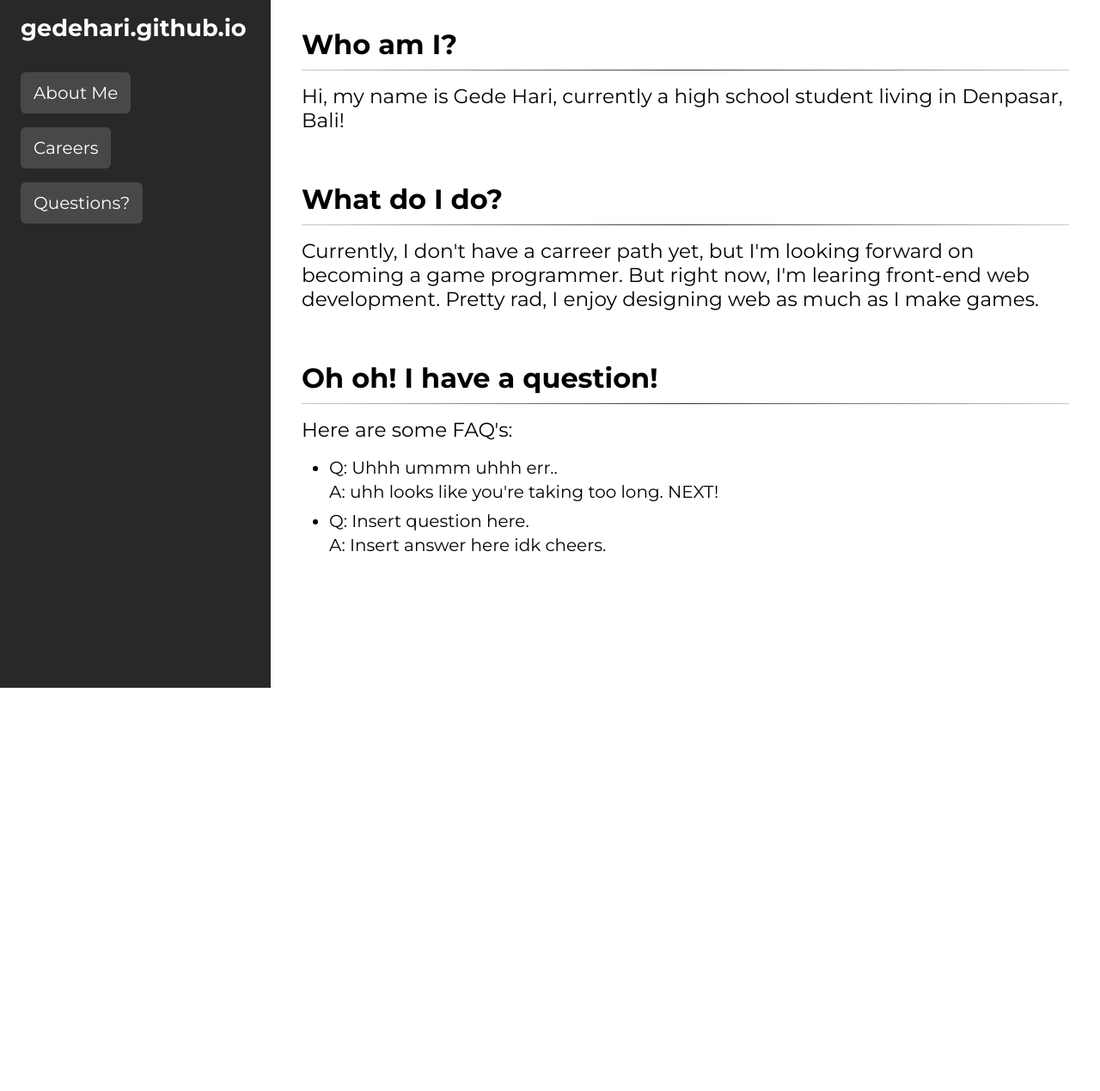
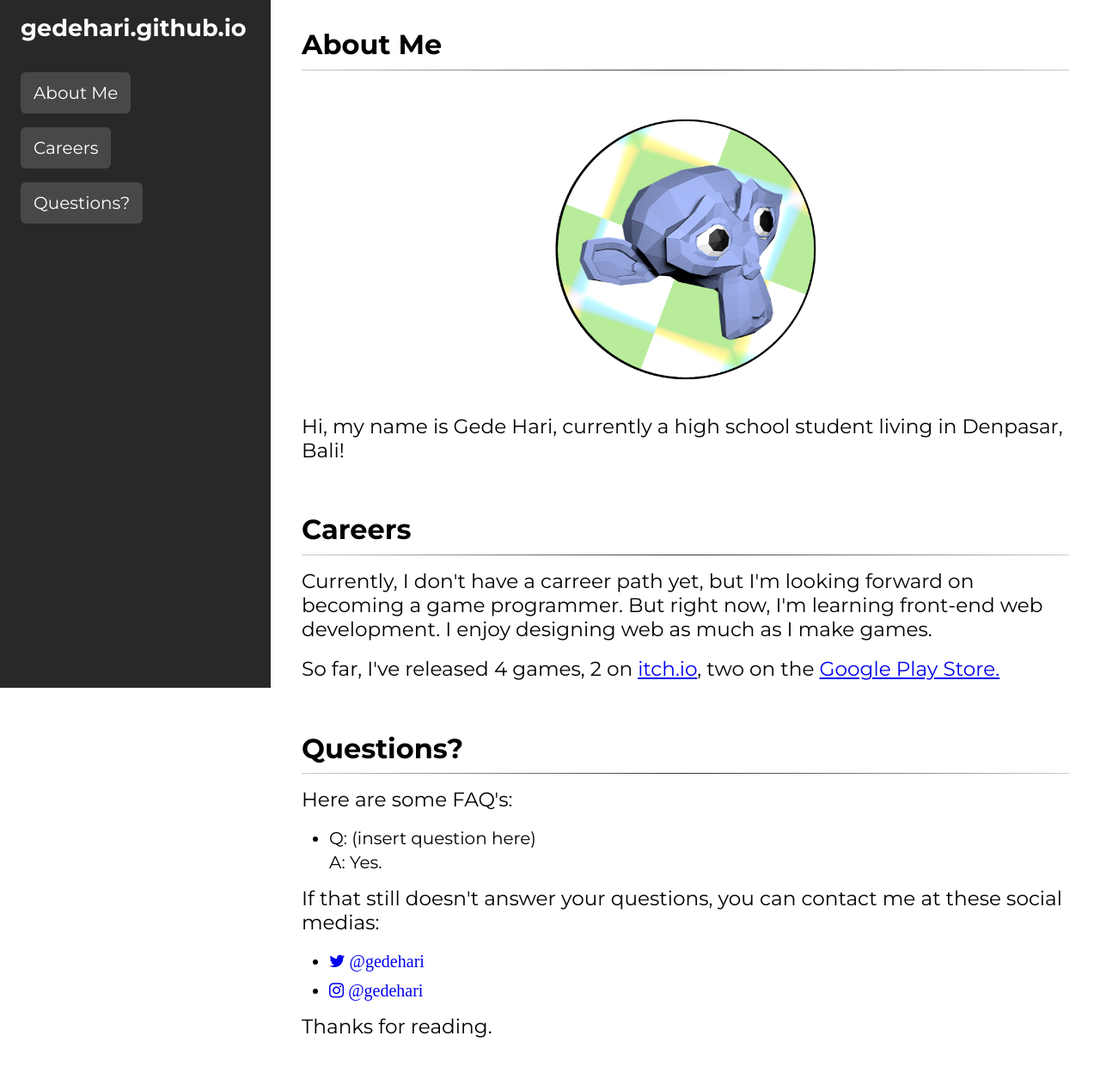
Before and after one commit to gedehari/gedehari.github.io, a plain HTML site: page index.html in a window 1280 px wide. Shown: the whole page at 86% size. Before the commit the page ends 800 px from the top, so only its background shows below. Drawn offline with Linux system fonts and the light colour scheme.

Commit message:
More fixing, added social media buttons, added lil bit of my past works

```diff
--- a/css/main.css
+++ b/css/main.css
@@ -6,6 +6,10 @@
     padding: 0;
     margin: 0;
     text-decoration: none;
+}
+
+html {
+    scroll-behavior: smooth;
 }
 
 /* Set global font */
@@ -68,6 +72,14 @@ div.main {
     margin-left: 315px;
     padding: 5em 8em;
     box-sizing: border-box;
+    display: block
+}
+
+div.main img.avatar {
+    display: block;
+    margin: auto;
+    height: 20em;
+    padding: 2em;
 }
 
 div.main section {
@@ -84,8 +96,13 @@ div.main p {
     margin-bottom: 0.8em;
 }
 
+div.main a {
+    text-decoration: underline;
+}
+
 div.main ul {
     padding-left: 2em;
+    margin-bottom: 1em;
 }
 
 div.main ul > li {
@@ -99,6 +116,10 @@ div.main hr {
     margin-bottom: 1em;
     background: #333;
     background-image: linear-gradient(to right, #ccc, #333, #ccc);
+}
+
+ul.social-medias .fa {
+    text-decoration: none;
 }
 
 @media (max-width: 1340px) {
--- a/index.html
+++ b/index.html
@@ -5,8 +5,10 @@
     <meta name="viewport" content="width=device-width, initial-scale=1.0">
     <title>Gede Hari's portofolio</title>
     <link rel="stylesheet" href="css/main.css">
+    <link rel="stylesheet" href="https://cdnjs.cloudflare.com/ajax/libs/font-awesome/4.7.0/css/font-awesome.min.css">
 </head>
 <body>
+    <!-- Sidenav -->
     <nav class="sidenav">
         <label>gedehari.github.io</label>
         <ul>
@@ -15,33 +17,37 @@
             <li><a href="#questions">Questions?</a></li>
         </ul>
     </nav>
+    <!-- Main content -->
     <div class="main">
         <section>
-            <h1 id="about-me">Who am I?</h1>
+            <h1 id="about-me">About Me</h1>
             <hr>
+            <img src="img/avatar.png" alt="My profile picture" class="avatar">
             <p>Hi, my name is Gede Hari, currently a high school student living in Denpasar, Bali!</p>
         </section>
         <section>
-            <h1 id="careers">What do I do?</h1>
+            <h1 id="careers">Careers</h1>
             <hr>
-            <p>Currently, I don't have a carreer path yet, but I'm looking forward on becoming a game programmer. But right now, I'm learing front-end web development. Pretty rad, I enjoy designing web as much as I make games.</p>
+            <p>Currently, I don't have a carreer path yet, but I'm looking forward on becoming a game programmer. But right now, I'm learning front-end web development. I enjoy designing web as much as I make games.</p>
+            <p>So far, I've released 4 games, 2 on <a href="https://gedehari.itch.io/">itch.io</a>, two on the <a href="https://play.google.com/store/apps/dev?id=8256281185860058192">Google Play Store.</a></p>
         </section>
         <section>
-            <h1 id="questions">Oh oh! I have a question!</h1>
+            <h1 id="questions">Questions?</h1>
             <hr>
             <p>Here are some FAQ's:</p>
             <ul>
                 <li>
-                    Q: Uhhh ummm uhhh err..
+                    Q: (insert question here)
                     <br>
-                    A: uhh looks like you're taking too long. NEXT!
-                </li>
-                <li>
-                    Q: Insert question here.
-                    <br>
-                    A: Insert answer here idk cheers.
+                    A: Yes.
                 </li>
             </ul>
+            <p>If that still doesn't answer your questions, you can contact me at these social medias:</p>
+            <ul class="social-medias">
+                <li><a href="https://twitter.com/gedehari" class="fa fa-twitter"> @gedehari</a></li>
+                <li><a href="http://instagram.com/gedehari/" class="fa fa-instagram"> @gedehari</a></li>
+            </ul>
+            <p>Thanks for reading.</p>
         </section>
     </div>
 </body>
```
Also changed, not shown: img/avatar.png (added).
